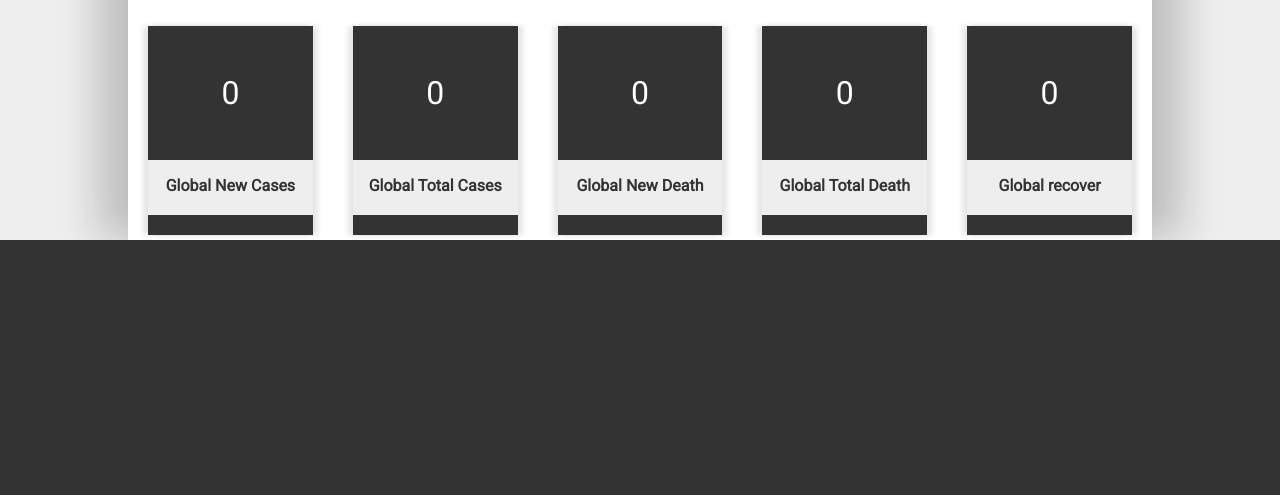
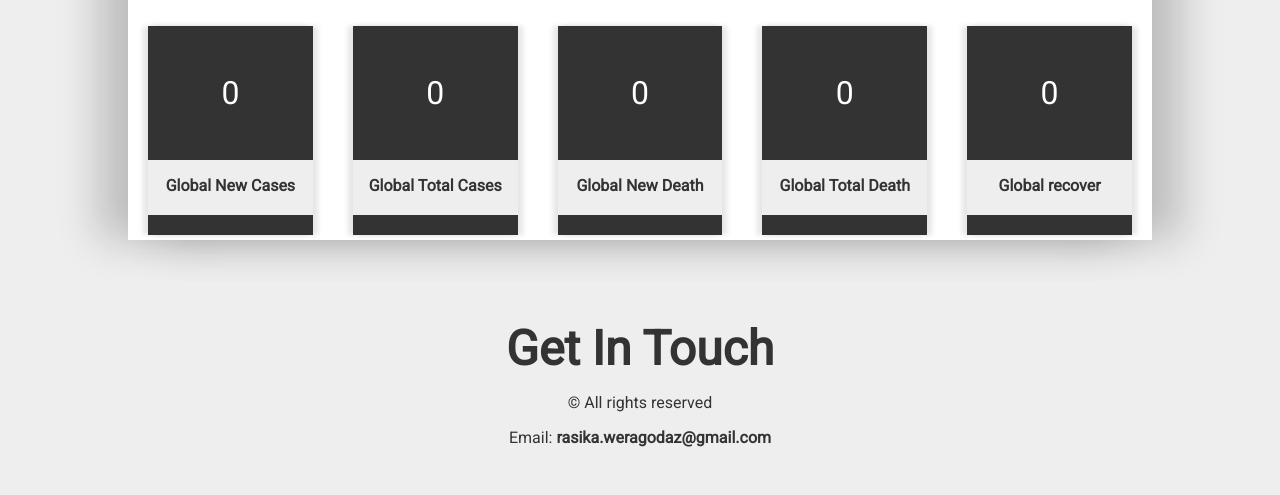
Before and after one commit to Rasika666/COVID19, a PHP site: page /index.html in a window 1280 px wide. Shown: the part 736-1231 px from the top of the page. Before the commit the page ends 976 px from the top, so only its background shows below. Run offline with PHP 8.4, Linux system fonts and the light colour scheme.

Commit message:
copy right

```diff
--- a/css/style.css
+++ b/css/style.css
@@ -85,3 +85,16 @@
     height: 20px;
     background-color: #333;
 }
+
+
+footer {
+    padding: 2rem 1rem;
+    text-align: center;
+    margin: auto;
+    color:#333;
+  }
+
+  footer h3 {
+    font-size: 3rem;
+    margin-bottom: 0;
+  }
--- a/index.html
+++ b/index.html
@@ -85,6 +85,13 @@
 
     </main>
 
+    <footer>
+        <h3>Get In Touch</h3>
+        <p>&copy; All rights reserved</p>
+        <p>Email: <strong>rasika.weragodaz@gmail.com</strong></p>
+        <!-- <p>Phone: <strong>(+94)11-111-1111</strong></p> -->
+      </footer>
+
     <!-- Include the JQuery library -->
     <script src="./js/jquery-3.1.1.min.js"></script>
     <script src="./js/countUp.min.js"></script>
```
